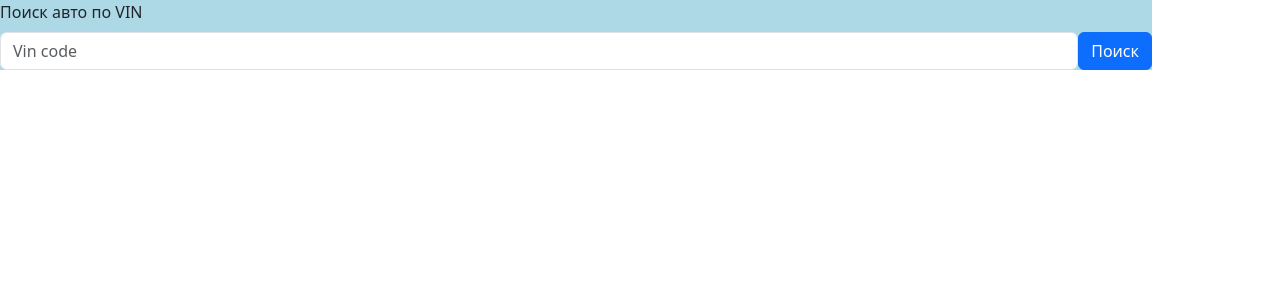
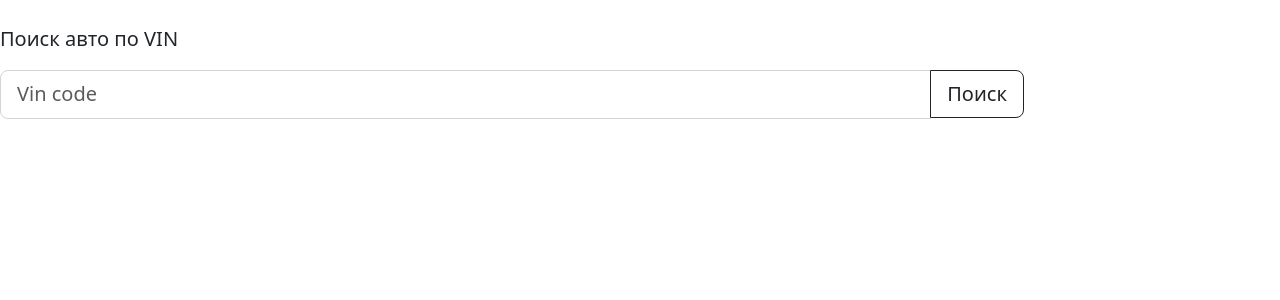
Before and after one commit to KostiantynPolishko2/ts_app-exam, a React (Create React App) app: page / in a window 1280 px wide. Shown: the top 300 px of the page. Built offline with nearby package versions, Linux system fonts and the light colour scheme.

Commit message:
4 Has done css style of FormSearch

```diff
--- /dev/null
+++ b/src/components/FormSearch/FormSearch.css
@@ -0,0 +1,35 @@
+.form {
+    font-size: 1.25rem;
+    font-weight: 400;
+    background-color: white;
+    color: #212529;
+}
+
+button.form {
+    padding: 0.5rem 1rem;
+    border-radius: 0 0.5rem 0.5rem 0;
+    margin-left: -1px;
+    margin-top: 8px;
+    border: 1px solid #212529;
+}
+
+button.form:hover {
+    background-color: #6c757d;
+    color: #fff;
+}
+
+input.form:hover {
+    background-color: rgba(242, 246, 248, 0.9);
+}
+
+input.form {
+    margin-top: 0.5rem;
+    padding: 0.71rem 1rem;
+    line-height: 1.5rem;
+    border-radius: 0.5rem 0 0 0.5rem;
+    border: 1px solid #ced4da;
+}
+
+label.form {
+    font-size: 1.25rem;
+}
--- a/src/components/FormSearch/FormSearch.styled.ts
+++ b/src/components/FormSearch/FormSearch.styled.ts
@@ -1,6 +1,6 @@
 import styled from 'styled-components';
 
 export const FormSearchWrapper = styled.div`
-    width: 90%;
-    background-color: lightblue;
+    width: 80%;
+    margin-top: 1.5rem;
 `;
--- a/src/components/FormSearch/FormSearch.tsx
+++ b/src/components/FormSearch/FormSearch.tsx
@@ -1,6 +1,7 @@
 import React, { FC } from 'react';
 import { FormSearchWrapper } from './FormSearch.styled';
-import 'bootstrap/dist/css/bootstrap.min.css'
+import 'bootstrap/dist/css/bootstrap.min.css';
+import './FormSearch.css';
 import Form from 'react-bootstrap/Form';
 import Button from 'react-bootstrap/Button';
 import Stack from 'react-bootstrap/Stack';
@@ -14,10 +15,10 @@ const FormSearch: FC<FormSearchProps> = (props): React.FunctionComponentElement<
  <FormSearchWrapper>
     <Form>
       <Form.Group controlId='search_auto'>
-         <Form.Label>Поиск авто по {props.labelTxt || 'номеру'}</Form.Label>
+         <Form.Label className='form'>Поиск авто по {props.labelTxt || 'номеру'}</Form.Label>
          <Stack direction='horizontal' gap={0}>
-            <Form.Control type='text' placeholder={props.placeholderTxt || 'Номерной знак'}/>
-            <Button name='search' type='button' form='search_auto' variant='primary' value='Поиск'>Поиск</Button>
+            <Form.Control type='text' placeholder={props.placeholderTxt || 'Номерной знак'} className='form'/>
+            <Button name='search' type='button' form='search_auto' variant='primary' className='form'>Поиск</Button>
          </Stack>
       </Form.Group>
     </Form>
```
